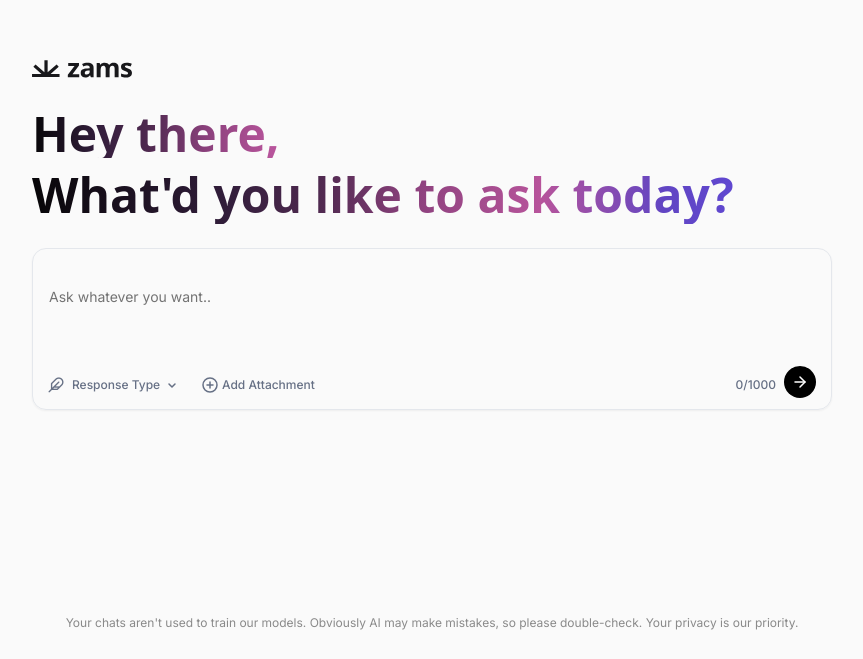
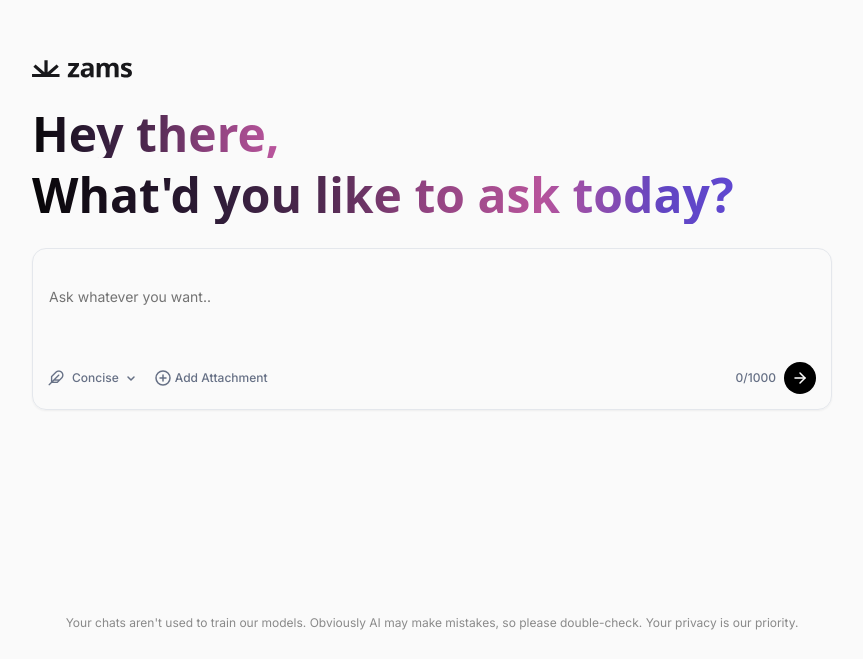
Before and after one commit to sai-veda/zams, a Next.js app: page / in a window 1280 px wide. Shown: the part 141-800 px from the top of the page, without its empty margins (208-1071 px from the left). Built offline with nearby package versions, Linux system fonts and the light colour scheme.

Commit message:
fix chat functionality

```diff
--- a/package.json
+++ b/package.json
@@ -16,6 +16,9 @@
     "openai": "^4.40.0",
     "react": "^19.0.0",
     "react-dom": "^19.0.0",
+    "react-markdown": "^10.1.0",
+    "rehype-highlight": "^7.0.2",
+    "remark-gfm": "^4.0.1",
     "tailwind-merge": "^3.0.2",
     "tw-animate-css": "^1.2.4"
   },
--- a/src/app/api/chat/route.ts
+++ b/src/app/api/chat/route.ts
@@ -1,10 +1,15 @@
 import { generateChatCompletion, ChatMessage } from '@/lib/groq';
 import { NextRequest } from 'next/server';
+
+interface ChatRequestBody {
+  messages: ChatMessage[];
+  responseType?: 'concise' | 'detailed';
+}
 
 // Function to create a streaming response
 export async function POST(req: NextRequest) {
   try {
-    const { messages } = await req.json() as { messages: ChatMessage[] };
+    const { messages, responseType = 'concise' } = await req.json() as ChatRequestBody;
 
     // Set up the streaming response
     const encoder = new TextEncoder();
@@ -17,7 +22,7 @@ export async function POST(req: NextRequest) {
       await writer.write(
         encoder.encode(`data: ${JSON.stringify({ content: chunk })}\n\n`)
       );
-    }).then(async () => {
+    }, responseType).then(async () => {
       // Signal end of stream
       await writer.write(encoder.encode(`data: [DONE]\n\n`));
       await writer.close();
@@ -38,10 +43,11 @@ export async function POST(req: NextRequest) {
         'Connection': 'keep-alive',
       },
     });
-  } catch (error: any) {
+  } catch (error) {
     console.error('Chat API error:', error);
+    const errorMessage = error instanceof Error ? error.message : 'Something went wrong';
     return new Response(
-      JSON.stringify({ error: error.message || 'Something went wrong' }),
+      JSON.stringify({ error: errorMessage }),
       { status: 500, headers: { 'Content-Type': 'application/json' } }
     );
   }
--- /dev/null
+++ b/src/app/api/upload/route.ts
@@ -0,0 +1,55 @@
+import { NextRequest } from 'next/server';
+
+// Maximum file size (5MB)
+const MAX_FILE_SIZE = 5 * 1024 * 1024;
+
+export async function POST(req: NextRequest) {
+  try {
+    // Check if the request is multipart/form-data
+    const contentType = req.headers.get('content-type') || '';
+
+    if (!contentType.includes('multipart/form-data')) {
+      return new Response(
+        JSON.stringify({ error: 'Request must be multipart/form-data' }),
+        { status: 400, headers: { 'Content-Type': 'application/json' } }
+      );
+    }
+
+    const formData = await req.formData();
+    const file = formData.get('file') as File;
+
+    if (!file) {
+      return new Response(
+        JSON.stringify({ error: 'No file provided' }),
+        { status: 400, headers: { 'Content-Type': 'application/json' } }
+      );
+    }
+
+    // Check file size
+    if (file.size > MAX_FILE_SIZE) {
+      return new Response(
+        JSON.stringify({ error: 'File size exceeds limit (5MB)' }),
+        { status: 400, headers: { 'Content-Type': 'application/json' } }
+      );
+    }
+
+    // In a real application, you would store the file or process it here
+    // For this example, we'll just return a success response with the file details
+
+    return new Response(
+      JSON.stringify({
+        success: true,
+        filename: file.name,
+        size: file.size,
+        type: file.type,
+      }),
+      { headers: { 'Content-Type': 'application/json' } }
+    );
+  } catch (error: any) {
+    console.error('Upload error:', error);
+    return new Response(
+      JSON.stringify({ error: error.message || 'Error processing upload' }),
+      { status: 500, headers: { 'Content-Type': 'application/json' } }
+    );
+  }
+}
--- a/src/app/globals.css
+++ b/src/app/globals.css
@@ -219,3 +219,94 @@ code:not(pre code) {
   font-family: ui-monospace, SFMono-Regular, Menlo, Monaco, Consolas, "Liberation Mono", "Courier New", monospace;
   font-size: 0.875em;
 }
+
+/* Comprehensive markdown styling */
+.markdown-wrapper {
+  overflow-wrap: break-word;
+}
+
+.markdown-wrapper a {
+  color: #6941C6;
+  text-decoration: underline;
+  text-underline-offset: 2px;
+}
+
+.markdown-wrapper h1,
+.markdown-wrapper h2,
+.markdown-wrapper h3,
+.markdown-wrapper h4,
+.markdown-wrapper h5,
+.markdown-wrapper h6 {
+  font-weight: 600;
+  margin-top: 1.5em;
+  margin-bottom: 0.5em;
+  line-height: 1.25;
+}
+
+.markdown-wrapper h1 {
+  font-size: 1.5rem;
+}
+
+.markdown-wrapper h2 {
+  font-size: 1.25rem;
+}
+
+.markdown-wrapper h3 {
+  font-size: 1.125rem;
+}
+
+.markdown-wrapper p,
+.markdown-wrapper ul,
+.markdown-wrapper ol {
+  margin-bottom: 1em;
+}
+
+.markdown-wrapper ul,
+.markdown-wrapper ol {
+  padding-left: 1.5em;
+}
+
+.markdown-wrapper ul {
+  list-style-type: disc;
+}
+
+.markdown-wrapper ol {
+  list-style-type: decimal;
+}
+
+.markdown-wrapper li {
+  margin-bottom: 0.25em;
+}
+
+.markdown-wrapper blockquote {
+  border-left: 3px solid #E4E7EC;
+  padding-left: 1em;
+  color: #667085;
+  font-style: italic;
+  margin: 1em 0;
+}
+
+.markdown-wrapper img {
+  max-width: 100%;
+  height: auto;
+  border-radius: 0.375rem;
+}
+
+.markdown-wrapper table {
+  width: 100%;
+  border-collapse: collapse;
+  margin: 1em 0;
+  font-size: 0.9em;
+}
+
+.markdown-wrapper th,
+.markdown-wrapper td {
+  border: 1px solid #E4E7EC;
+  padding: 0.5em;
+  text-align: left;
+}
+
+.markdown-wrapper th {
+  background-color: #F9FAFB;
+  font-weight: 600;
+}
--- a/src/components/ChatInput.tsx
+++ b/src/components/ChatInput.tsx
@@ -1,4 +1,4 @@
-import { useState, useRef, useCallback } from 'react';
+import { useState, useRef, useCallback, useEffect } from 'react';
 import { Input } from "@/components/ui/input";
 import Image from "next/image";
 import { ChatMessage } from '@/lib/groq';
@@ -12,6 +12,8 @@ interface ChatInputProps {
   setIsLoading: React.Dispatch<React.SetStateAction<boolean>>;
 }
 
+type ResponseType = 'concise' | 'detailed';
+
 export function ChatInput({
   messages,
   setMessages,
@@ -21,26 +23,74 @@ export function ChatInput({
   setIsLoading
 }: ChatInputProps) {
   const [input, setInput] = useState<string>('');
+  const [responseType, setResponseType] = useState<ResponseType>('concise');
+  const [showResponseTypeDropdown, setShowResponseTypeDropdown] = useState<boolean>(false);
+  const [file, setFile] = useState<File | null>(null);
   const inputRef = useRef<HTMLInputElement>(null);
+  const fileInputRef = useRef<HTMLInputElement>(null);
+  const dropdownRef = useRef<HTMLDivElement>(null);
   const maxLength = 1000;
 
+  // Handle clicks outside dropdown to close it
+  useEffect(() => {
+    function handleClickOutside(event: MouseEvent) {
+      if (dropdownRef.current && !dropdownRef.current.contains(event.target as Node)) {
+        setShowResponseTypeDropdown(false);
+      }
+    }
+
+    // Add event listener
+    document.addEventListener('mousedown', handleClickOutside);
+    return () => {
+      // Clean up
+      document.removeEventListener('mousedown', handleClickOutside);
+    };
+  }, []);
+
   const handleSubmit = useCallback(async () => {
-    if (!input.trim() || isLoading) return;
+    if ((!input.trim() && !file) || isLoading) return;
 
     // Add user message
-    const userMessage: ChatMessage = { role: 'user', content: input.trim() };
-    setMessages(prev => [...prev, userMessage]);
-    setInput('');
+    const userMessage: ChatMessage = {
+      role: 'user',
+      content: input.trim() + (file ? `\n\n[Attached file: ${file.name}]` : '')
+    };
+
     setIsLoading(true);
 
     try {
-      // Setup EventSource for streaming
+      // Upload file if present
+      if (file) {
+        const formData = new FormData();
+        formData.append('file', file);
+
+        const uploadResponse = await fetch('/api/upload', {
+          method: 'POST',
+          body: formData,
+        });
+
+        if (!uploadResponse.ok) {
+          const error = await uploadResponse.json();
+          throw new Error(error.message || 'Failed to upload file');
+        }
+      }
+
+      // Add message after successful file upload (if any)
+      setMessages(prev => [...prev, userMessage]);
+      setInput('');
+      setFile(null);
+
+      // Create request body for chat
+      const requestBody = {
+        messages: [...messages, userMessage],
+        responseType
+      };
+
+      // Setup streaming response
       const response = await fetch('/api/chat', {
         method: 'POST',
         headers: { 'Content-Type': 'application/json' },
-        body: JSON.stringify({
-          messages: [...messages, userMessage],
-        }),
+        body: JSON.stringify(requestBody),
       });
 
       const reader = response.body?.getReader();
@@ -95,13 +145,22 @@ export function ChatInput({
     } finally {
       setIsLoading(false);
     }
-  }, [input, isLoading, messages, setIsLoading, setMessages, setStreamingResponse]);
+  }, [input, isLoading, messages, setIsLoading, setMessages, setStreamingResponse, file, responseType]);
 
   const handleKeyDown = (e: React.KeyboardEvent) => {
     if (e.key === 'Enter' && !e.shiftKey) {
       e.preventDefault();
       handleSubmit();
     }
+  };
+
+  const handleFileSelect = () => {
+    fileInputRef.current?.click();
+  };
+
+  const handleFileChange = (event: React.ChangeEvent<HTMLInputElement>) => {
+    const selectedFile = event.target.files?.[0] || null;
+    setFile(selectedFile);
   };
 
   return (
@@ -122,8 +181,12 @@ export function ChatInput({
         disabled={isLoading}
       />
 
-      {/* Response type dropdown with feather icon */}
-      <div className="absolute left-4 bottom-4 flex items-center gap-1">
+      {/* Responsive controls container */}
+      <div className="absolute left-0 right-0 bottom-0 flex items-center px-4 pb-4 justify-between">
+        {/* Left controls group */}
+        <div className="flex items-center gap-4 flex-wrap">
+          {/* Response type dropdown */}
+          <div className="flex items-center gap-1">
             <Image
               src="/feather.svg"
               alt="Feather"
@@ -132,6 +195,11 @@ export function ChatInput({
               className="mr-1"
               style={{ color: "#667085" }}
             />
+            <div className="relative" ref={dropdownRef}>
+              <button
+                onClick={() => setShowResponseTypeDropdown(!showResponseTypeDropdown)}
+                className="flex items-center gap-1"
+              >
                 <span style={{
                   fontFamily: "var(--font-inter)",
                   fontWeight: 500,
@@ -141,15 +209,61 @@ export function ChatInput({
                   textAlign: "center",
                   color: "#667085"
                 }}>
-          Response Type
+                  {responseType === 'concise' ? 'Concise' : 'Detailed'}
                 </span>
                 <svg width="16" height="16" viewBox="0 0 16 16" fill="none" xmlns="http://www.w3.org/2000/svg">
                   <path d="M5 7L8 10L11 7" stroke="#667085" strokeWidth="1.5" strokeLinecap="round" strokeLinejoin="round"/>
                 </svg>
+              </button>
+
+              {showResponseTypeDropdown && (
+                <div className="absolute left-0 bottom-8 bg-white rounded-md shadow-md p-2 z-10 min-w-[120px] border border-[#E4E7EC]">
+                  <button
+                    className={`w-full text-left px-2 py-1.5 rounded ${responseType === 'concise' ? 'bg-[#F9FAFB]' : ''}`}
+                    style={{
+                      fontFamily: "var(--font-inter)",
+                      fontSize: "12px",
+                      color: "#667085"
+                    }}
+                    onClick={() => {
+                      setResponseType('concise');
+                      setShowResponseTypeDropdown(false);
+                    }}
+                  >
+                    Concise
+                  </button>
+                  <button
+                    className={`w-full text-left px-2 py-1.5 rounded ${responseType === 'detailed' ? 'bg-[#F9FAFB]' : ''}`}
+                    style={{
+                      fontFamily: "var(--font-inter)",
+                      fontSize: "12px",
+                      color: "#667085"
+                    }}
+                    onClick={() => {
+                      setResponseType('detailed');
+                      setShowResponseTypeDropdown(false);
+                    }}
+                  >
+                    Detailed
+                  </button>
+                </div>
+              )}
+            </div>
           </div>
 
           {/* Add attachment button */}
-      <div className="absolute left-[170px] bottom-4 flex items-center gap-1">
+          <div className="flex items-center gap-1">
+            <input
+              type="file"
+              ref={fileInputRef}
+              onChange={handleFileChange}
+              className="hidden"
+            />
+            <button
+              onClick={handleFileSelect}
+              className="flex items-center gap-1"
+              disabled={isLoading}
+            >
               <svg width="16" height="16" viewBox="0 0 16 16" fill="none" xmlns="http://www.w3.org/2000/svg">
                 <circle cx="8" cy="8" r="7" stroke="#667085" strokeWidth="1.5"/>
                 <path d="M8 5V11" stroke="#667085" strokeWidth="1.5" strokeLinecap="round"/>
@@ -164,12 +278,16 @@ export function ChatInput({
                 textAlign: "center",
                 color: "#667085"
               }}>
-          Add Attachment
+                {file ? file.name.substring(0, 15) + (file.name.length > 15 ? '...' : '') : 'Add Attachment'}
               </span>
+            </button>
+          </div>
         </div>
 
+        {/* Right controls group */}
+        <div className="flex items-center gap-2">
           {/* Character count */}
-      <div className="absolute right-14 bottom-4" style={{
+          <div style={{
             fontFamily: "var(--font-inter)",
             fontWeight: 500,
             fontSize: "12px",
@@ -183,15 +301,22 @@ export function ChatInput({
 
           {/* Submit button */}
           <button
-        className={`absolute right-4 bottom-3 bg-black text-white rounded-full p-1.5 ${isLoading ? 'opacity-50' : ''}`}
+            className={`bg-black text-white rounded-full p-1.5 ${isLoading ? 'opacity-50' : ''}`}
             onClick={handleSubmit}
-        disabled={isLoading || !input.trim()}
+            disabled={isLoading || (!input.trim() && !file)}
           >
             {isLoading ? (
-          <svg className="animate-spin" width="20" height="20" viewBox="0 0 20 20" fill="none" xmlns="http://www.w3.org/2000/svg">
-            <circle cx="10" cy="10" r="8" stroke="white" strokeWidth="1.5" strokeOpacity="0.25"/>
-            <path d="M10 2C8.02219 2 6.08879 2.58649 4.4443 3.6853C2.79981 4.78412 1.51809 6.3459 0.761209 8.17317C0.00433284 10.0004 -0.193701 12.0111 0.192152 13.9509C0.578004 15.8907 1.53041 17.6725 2.92894 19.0711C4.32746 20.4696 6.10929 21.422 8.0491 21.8079C9.98891 22.1937 11.9996 21.9957 13.8268 21.2388C15.6541 20.4819 17.2159 19.2002 18.3147 17.5557C19.4135 15.9112 20 13.9778 20 12" stroke="white" strokeWidth="1.5"/>
+              <div className="flex items-center justify-center w-5 h-5">
+                <svg className="animate-spin" width="16" height="16" viewBox="0 0 24 24" fill="none" xmlns="http://www.w3.org/2000/svg">
+                  <circle opacity="0.25" cx="12" cy="12" r="10" stroke="white" strokeWidth="3" />
+                  <path
+                    d="M12 2C6.47715 2 2 6.47715 2 12"
+                    stroke="white"
+                    strokeWidth="3"
+                    strokeLinecap="round"
+                  />
                 </svg>
+              </div>
             ) : (
               <svg width="20" height="20" viewBox="0 0 20 20" fill="none" xmlns="http://www.w3.org/2000/svg">
                 <path d="M5 10H15" stroke="white" strokeWidth="1.5" strokeLinecap="round" strokeLinejoin="round"/>
@@ -200,5 +325,29 @@ export function ChatInput({
             )}
           </button>
         </div>
+      </div>
+
+      {/* File preview - show if file is selected */}
+      {file && (
+        <div className="absolute left-4 bottom-10 bg-[#F9FAFB] px-2 py-1 rounded-md flex items-center gap-1">
+          <span style={{
+            fontFamily: "var(--font-inter)",
+            fontSize: "12px",
+            color: "#667085"
+          }}>
+            {file.name}
+          </span>
+          <button
+            onClick={() => setFile(null)}
+            className="ml-1 text-[#667085] hover:text-[#101828]"
+          >
+            <svg width="12" height="12" viewBox="0 0 16 16" fill="none" xmlns="http://www.w3.org/2000/svg">
+              <path d="M12 4L4 12" stroke="currentColor" strokeWidth="1.5" strokeLinecap="round" strokeLinejoin="round"/>
+              <path d="M4 4L12 12" stroke="currentColor" strokeWidth="1.5" strokeLinecap="round" strokeLinejoin="round"/>
+            </svg>
+          </button>
+        </div>
+      )}
+    </div>
   );
 }
```
Also changed, not shown: src/components/ChatMessages.tsx (+68 -97 lines), src/lib/groq.ts (+39 -12 lines), 1 other file (tests, documents, lock files or other folders). Lines whose indentation alone changed are shown as unchanged.
